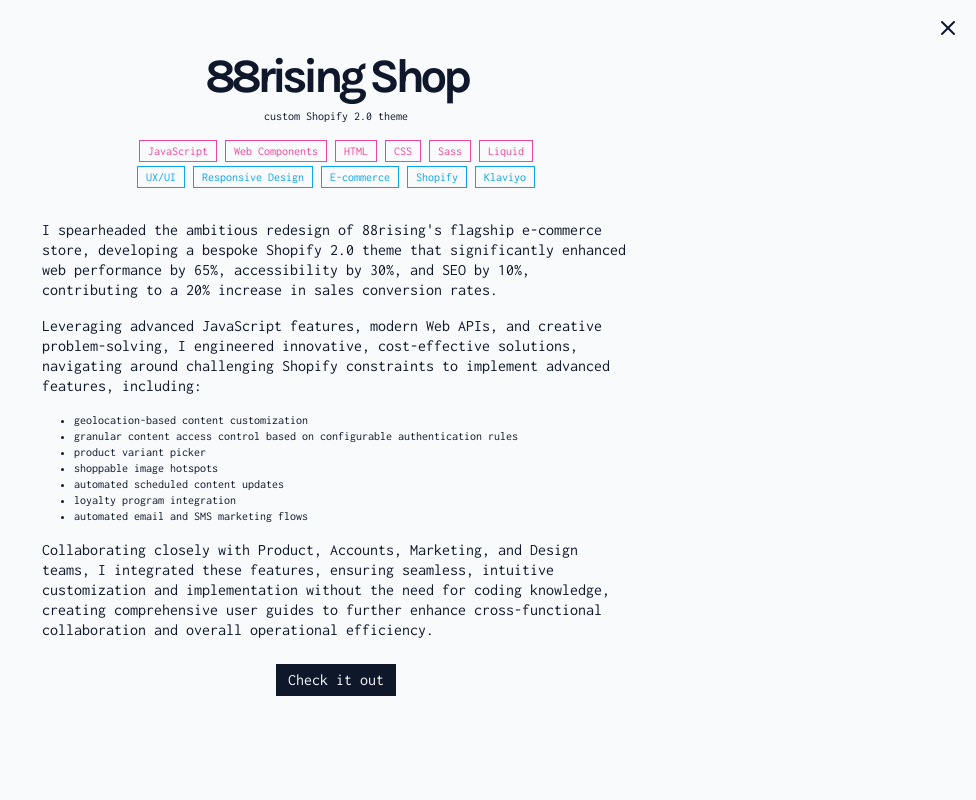
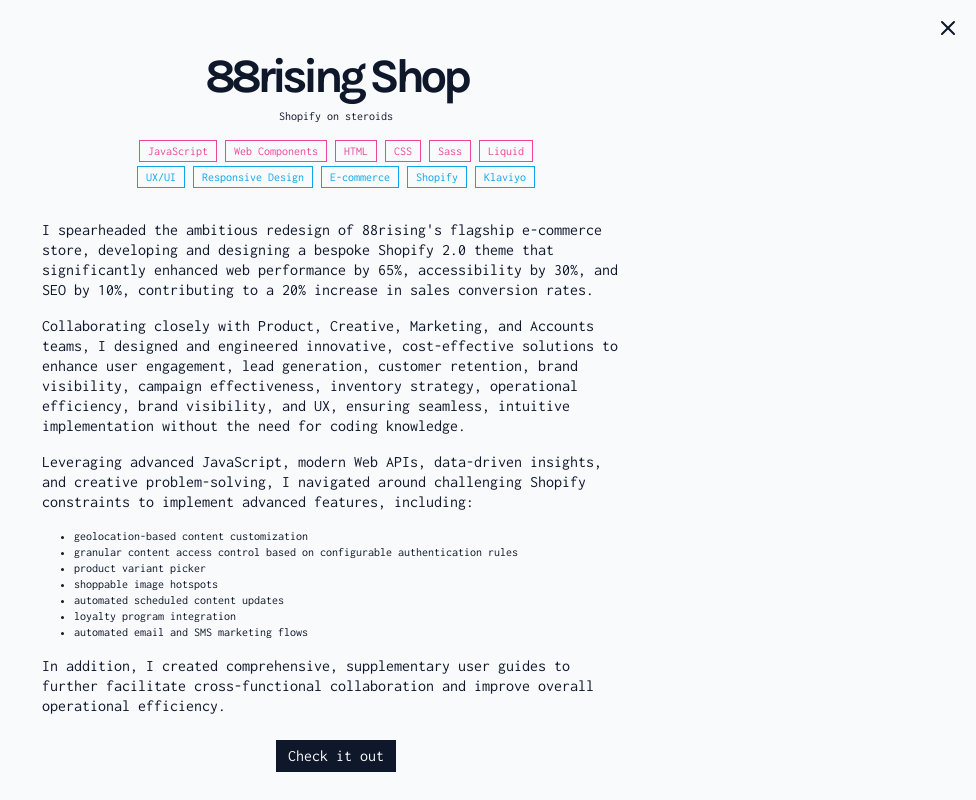
Before and after one commit to chk-yourself/portfolio, a Next.js app: page / in a window 1280 px wide. Both pictures are taken after a click on the button "88rising Shop". Shown: the whole page, without its empty margins (304-1280 px from the left). Built offline with nearby package versions, Linux system fonts and the light colour scheme.

Commit message:
update project descriptions

```diff
--- a/src/containers/Projects/OhtNycContent.tsx
+++ b/src/containers/Projects/OhtNycContent.tsx
@@ -9,19 +9,21 @@
         interview with their CEO to drive the story behind the collection.
       </p>
       <p className="mt-4 leading-tight">
-        Collaborating closely with marketing, design, and product teams across
-        the organizations to bring their shared creative vision to life, aligned
+        Collaborating closely with cross-functional teams across both
+        organizations to bring their shared creative vision to life in alignment
         with their business objectives, I implemented engaging customer
         touchpoints to enhance brand identity, brand engagement, brand
-        visibility, and to ultimately drive sales conversions.
+        visibility, and ultimately drive sales conversions.
       </p>
       <p className="mt-4 leading-tight">
-        I created immersive, mobile-friendly, digital lookbooks, integrating
-        direct links to product pages within editorial-style photography to
-        facilitate a seamless customer journey from inspiration to purchase. In
-        addition, I strategically embedded Instagram posts to further enrich the
-        narrative, leveraging social proof to bolster authenticity, credibility,
-        and brand engagement.
+        To further enrich the narrative, I strategically embedded Instagram
+        posts, leveraging social proof to bolster authenticity, credibility, and
+        brand engagement. In addition, I designed, engineered, and integrated
+        custom carousel components to showcase the collection through
+        editorial-style photography, recreating the traditional print lookbook
+        experience into a more immersive, mobile-friendly, digital format,
+        integrating direct links to product pages to facilitate a seamless
+        customer journey from inspiration to purchase.
       </p>
     </>
   );
--- a/src/containers/Projects/Projects.tsx
+++ b/src/containers/Projects/Projects.tsx
@@ -27,7 +27,7 @@
 const PROJECTS: ProjectProps[] = [
   {
     title: '88rising Shop',
-    subtitle: 'custom Shopify 2.0 theme',
+    subtitle: 'Shopify on steroids',
     content: <Shop88risingContent />,
     url: 'https://shop.88rising.com',
     tags: {
@@ -54,7 +54,7 @@
   },
   {
     title: '88rising x Honda',
-    subtitle: 'interactive 88rising x Honda digital lookbook',
+    subtitle: 'interactive, digital fashion lookbook',
     content: <HondaLookbookContent />,
     url: 'https://shop.88rising.com/pages/88typer',
     tags: {
--- a/src/containers/Projects/Shop88risingContent.tsx
+++ b/src/containers/Projects/Shop88risingContent.tsx
@@ -5,15 +5,23 @@
     <>
       <p className="leading-tight">
         I spearheaded the ambitious redesign of 88rising&apos;s flagship
-        e-commerce store, developing a bespoke Shopify 2.0 theme that
-        significantly enhanced web performance by 65%, accessibility by 30%, and
-        SEO by 10%, contributing to a 20% increase in sales conversion rates.
+        e-commerce store, developing and designing a bespoke Shopify 2.0 theme
+        that significantly enhanced web performance by 65%, accessibility by
+        30%, and SEO by 10%, contributing to a 20% increase in sales conversion
+        rates.
       </p>
       <p className="mt-4 leading-tight">
-        Leveraging advanced JavaScript features, modern Web APIs, and creative
-        problem-solving, I engineered innovative, cost-effective solutions,
-        navigating around challenging Shopify constraints to implement advanced
-        features, including:
+        Collaborating closely with Product, Creative, Marketing, and Accounts
+        teams, I designed and engineered innovative, cost-effective solutions to
+        enhance user engagement, lead generation, customer retention, brand
+        visibility, campaign effectiveness, inventory strategy, operational
+        efficiency, brand visibility, and UX, ensuring seamless, intuitive
+        implementation without the need for coding knowledge.
+      </p>
+      <p className="mt-4 leading-tight">
+        Leveraging advanced JavaScript, modern Web APIs, data-driven insights,
+        and creative problem-solving, I navigated around challenging Shopify
+        constraints to implement advanced features, including:
       </p>
       <ul className="my-4 list-disc px-8 text-xs">
         <li>geolocation-based content customization</li>
@@ -28,11 +36,9 @@
         <li>automated email and SMS marketing flows</li>
       </ul>
       <p className="leading-tight">
-        Collaborating closely with Product, Accounts, Marketing, and Design
-        teams, I integrated these features, ensuring seamless, intuitive
-        customization and implementation without the need for coding knowledge,
-        creating comprehensive user guides to further enhance cross-functional
-        collaboration and overall operational efficiency.
+        In addition, I created comprehensive, supplementary user guides to
+        further facilitate cross-functional collaboration and improve overall
+        operational efficiency.
       </p>
     </>
   );
```
